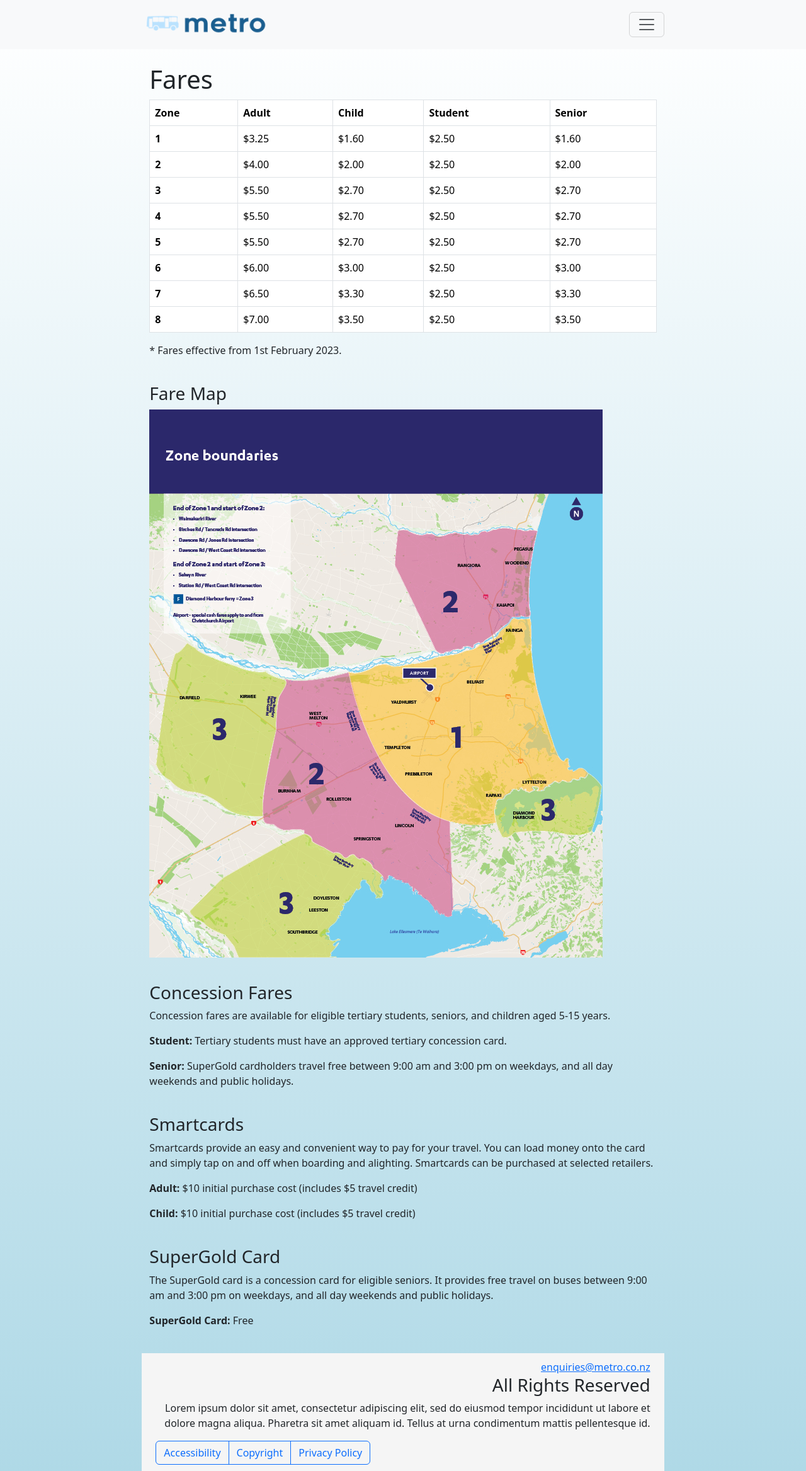
After one commit to nicki-choo/CS203_MetroApp, a Flask app: page /bus_fares in a window 1280 px wide. The commit adds this page. Shown: the whole page at 63% size. Run offline with Flask 3, Linux system fonts and the light colour scheme.

Commit message:
added bus fare page, fixed footer, edited carousel picture to be a little bigger

```diff
--- a/app.py
+++ b/app.py
@@ -115,9 +115,9 @@ def login():
     return render_template('login.html')
 
 
-@app.route('/fares')
-def fares():
-    return render_template('fares.html')
+@app.route('/bus_fares', methods=['GET'])
+def bus_fares():
+    return render_template('busfares.html')
 
 
 @app.route('/#')
--- a/static/styles.css
+++ b/static/styles.css
@@ -4,14 +4,17 @@ html {
 
 body {
 background-image: linear-gradient(white, lightblue);
+background-size: 300% 300vh;
+background-repeat: no-repeat;
 }
 
 
 
-footer {
-    display: block;
-    float: bottom;
-    text-align: right;
+.footer-main {
+      position: relative;
+      text-align: right;
+      padding: 10px;
+      width: 100%;
 }
 
 
@@ -503,3 +506,7 @@ color: #FFFFFF;
 .fade-out {
   animation: fadeOut 6s forwards;
 }
+
+.column_color {
+    color: #1A5E8F;
+}
--- a/templates/base.html
+++ b/templates/base.html
@@ -27,35 +27,37 @@
             <div class="navbar-nav">
                 <a class="nav-link active" aria-current="page" href="/">Home</a>
                 <a class="nav-link" href="/login">Login</a>
-                <a class="nav-link" href="/fares">Fares & Pricing</a>
+                <a class="nav-link" href="/bus_fares">Fares & Pricing</a>
                 <a class="nav-link">Top Up Bus Card</a>
             </div>
         </div>
     </div>
 </nav>
 <div class="container-fluid col-xl-8 col-xs-12 col-md-10 position-relative"
-     style="background-img: linear-gradient(white, lightblue);">
+</div>
 {% block body %}
 <!--Using jinja, the page contents go in here-->
 {% endblock %}
+
+<footer class="footer-main"
+    style="background-color: #f5f5f5; width: 100%;">
+    <div class="container-fluid">
+        <a href="#">enquiries@metro.co.nz</a>
+        <h3>All Rights Reserved</h3>
+        <p>Lorem ipsum dolor sit amet, consectetur adipiscing elit, sed do eiusmod tempor incididunt ut labore et dolore
+        magna aliqua. Pharetra sit amet aliquam id. Tellus at urna condimentum mattis pellentesque id.</p>
+        <div class="col-12">
+            <ul class="list-group list-group-horizontal start-100">
+               <div class="btn-group" role="group" aria-label="Basic outline">
+                <button type="button" class="btn btn-outline-primary">Accessibility</button>
+                <button type="button" class="btn btn-outline-primary">Copyright</button>
+                <button type="button" class="btn btn-outline-primary">Privacy Policy</button>
 </div>
-<!--<footer class="footer w-100 position-absolute bottom-0 start-50 translate-middle-x"-->
-<!--    style="background-color: lightblue;">-->
-<!--    <div class="container-fluid">-->
-<!--        <a href="#">enquiries@metro.co.nz</a>-->
-<!--        <h3>Legal Stuff</h3>-->
-<!--        <p>Lorem ipsum dolor sit amet, consectetur adipiscing elit, sed do eiusmod tempor incididunt ut labore et dolore-->
-<!--        magna aliqua. Pharetra sit amet aliquam id. Tellus at urna condimentum mattis pellentesque id.</p>-->
-<!--        <div class="col-12">-->
-<!--            <ul class="list-group list-group-horizontal start-50">-->
-<!--                <li><a class="list-group-item" href="#">Accessibility</a></li>-->
-<!--                <li><a class="list-group-item" href="#">Copyright</a></li>-->
-<!--                <li><a class="list-group-item" href="#">Privacy Policy</a></li>-->
-<!--            </ul>-->
-<!--        </div>-->
+            </ul>
+        </div>
 
-<!--    </div>-->
-<!--</footer>-->
+    </div>
+</footer>
 <script src="static/script.js"></script>
 <script src="https://cdn.jsdelivr.net/npm/bootstrap@5.3.0-alpha3/dist/js/bootstrap.bundle.min.js"
         integrity="sha384-ENjdO4Dr2bkBIFxQpeoTz1HIcje39Wm4jDKdf19U8gI4ddQ3GYNS7NTKfAdVQSZe"
--- /dev/null
+++ b/templates/busfares.html
@@ -0,0 +1,116 @@
+{% extends 'base.html' %}
+
+{% block head %}
+<title>Bus Fares</title>
+{%  endblock %}
+
+{% block body %}
+
+  <div class="container mt-4">
+    <h1>Fares</h1>
+
+    <table class="table table-bordered">
+      <thead class="column_color">
+        <tr>
+          <th scope="col">Zone</th>
+          <th scope="col">Adult</th>
+          <th scope="col">Child</th>
+          <th scope="col">Student</th>
+          <th scope="col">Senior</th>
+        </tr>
+      </thead>
+      <tbody>
+        <tr>
+          <th scope="row">1</th>
+          <td>$3.25</td>
+          <td>$1.60</td>
+          <td>$2.50</td>
+          <td>$1.60</td>
+        </tr>
+        <tr>
+          <th scope="row">2</th>
+          <td>$4.00</td>
+          <td>$2.00</td>
+          <td>$2.50</td>
+          <td>$2.00</td>
+        </tr>
+        <tr>
+          <th scope="row">3</th>
+          <td>$5.50</td>
+          <td>$2.70</td>
+          <td>$2.50</td>
+          <td>$2.70</td>
+        </tr>
+        <tr>
+          <th scope="row">4</th>
+          <td>$5.50</td>
+          <td>$2.70</td>
+          <td>$2.50</td>
+          <td>$2.70</td>
+        </tr>
+        <tr>
+          <th scope="row">5</th>
+          <td>$5.50</td>
+          <td>$2.70</td>
+          <td>$2.50</td>
+          <td>$2.70</td>
+        </tr>
+        <tr>
+          <th scope="row">6</th>
+          <td>$6.00</td>
+          <td>$3.00</td>
+          <td>$2.50</td>
+          <td>$3.00</td>
+        </tr>
+        <tr>
+          <th scope="row">7</th>
+          <td>$6.50</td>
+          <td>$3.30</td>
+          <td>$2.50</td>
+          <td>$3.30</td>
+        </tr>
+        <tr>
+          <th scope="row">8</th>
+          <td>$7.00</td>
+          <td>$3.50</td>
+          <td>$2.50</td>
+          <td>$3.50</td>
+        </tr>
+      </tbody>
+    </table>
+
+
+
+    <p class="font-italic">* Fares effective from 1st February 2023.</p>
+    <br>
+
+    <h3>Fare Map</h3>
+
+  <div style="padding-bottom: 15px;">
+  <img src="static/logos/Fare_Map.jpeg" alt="Fare Map">
+  </div>
+<br>
+
+    <h3>Concession Fares</h3>
+    <p>Concession fares are available for eligible tertiary students, seniors, and children aged 5-15 years.</p>
+    <p><strong>Student:</strong> Tertiary students must have an approved tertiary concession card.</p>
+    <p><strong>Senior:</strong> SuperGold cardholders travel free between 9:00 am and 3:00 pm on weekdays, and all day weekends and public holidays.</p>
+  <br>
+
+    <h3>Smartcards</h3>
+    <p>Smartcards provide an easy and convenient way to pay for your travel. You can load money onto the card and simply tap on and off when boarding and alighting. Smartcards can be purchased at selected retailers.</p>
+    <p><strong>Adult:</strong> $10 initial purchase cost (includes $5 travel credit)</p>
+    <p><strong>Child:</strong> $10 initial purchase cost (includes $5 travel credit)</p>
+  <br>
+
+
+    <h3>SuperGold Card</h3>
+    <p>The SuperGold card is a concession card for eligible seniors. It provides free travel on buses between 9:00 am and 3:00 pm on weekdays, and all day weekends and public holidays.</p>
+    <p><strong>SuperGold Card:</strong> Free</p>
+  <br>
+  </div>
+
+
+
+
+{% endblock %}
--- a/templates/index.html
+++ b/templates/index.html
@@ -3,7 +3,8 @@
     <title>Metro - Home</title>
 {% endblock %}
 {% block body %}
-<div id="indexNewsCarousel" class="carousel slide col-xl-5 col-md-6 col-sm-12 start-20" data-bs-ride="carousel">
+<br>
+<div id="indexNewsCarousel" class="carousel slide col-xl-12 col-md-12 col-sm-12 start-20" data-bs-ride="carousel">
     <div class="carousel-inner">
         <div class="carousel-item active">
             <img src="static/carousel-pics/bus-cara-1.jpg" class="d-block w-100 rounded" alt="Slide 1">
@@ -25,6 +26,6 @@
             <span class="carousel-control-next-icon" aria-hidden="true"></span>
             <span class="visually-hidden">Next</span>
         </button>
-    </div>
 </div>
+<br><br><br><br><br><br><br><br><br>
 {% endblock %}
--- a/templates/login.html
+++ b/templates/login.html
@@ -34,6 +34,7 @@
         </h5>
     </a>
 </div>
+<br><br><br><br>
 {% with messages = get_flashed_messages() %}
     {% if messages %}
     <div id="flash-message" class="alert alert-success fade-out">
--- a/templates/register.html
+++ b/templates/register.html
@@ -32,5 +32,6 @@
         </a>
     </div>
 </form>
+<br><br>
 {% endblock %}
 has context menu
```
Also changed, not shown: templates/fares.html (deleted, +0 -9 lines), static/logos/Fare_Map.jpeg (added).
